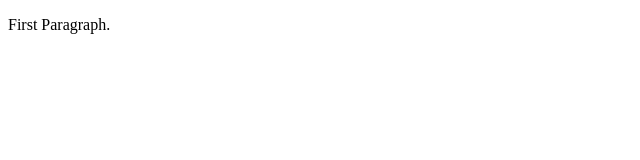
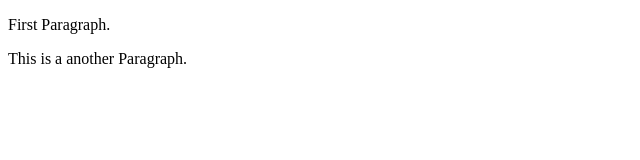
Before and after one commit to Mikehk11/learning-git, a plain HTML site: page index.html in a window 1280 px wide. Shown: the whole page, without its empty margins (0-640 px from the left). Drawn offline with Linux system fonts and the light colour scheme.

Commit message:
added a another p tag

```diff
--- a/index.html
+++ b/index.html
@@ -5,5 +5,6 @@
 </head>
 <body>
 <p>First Paragraph.</p>
+<p>This is a another Paragraph.</p>
 </body>
 </html>
```
